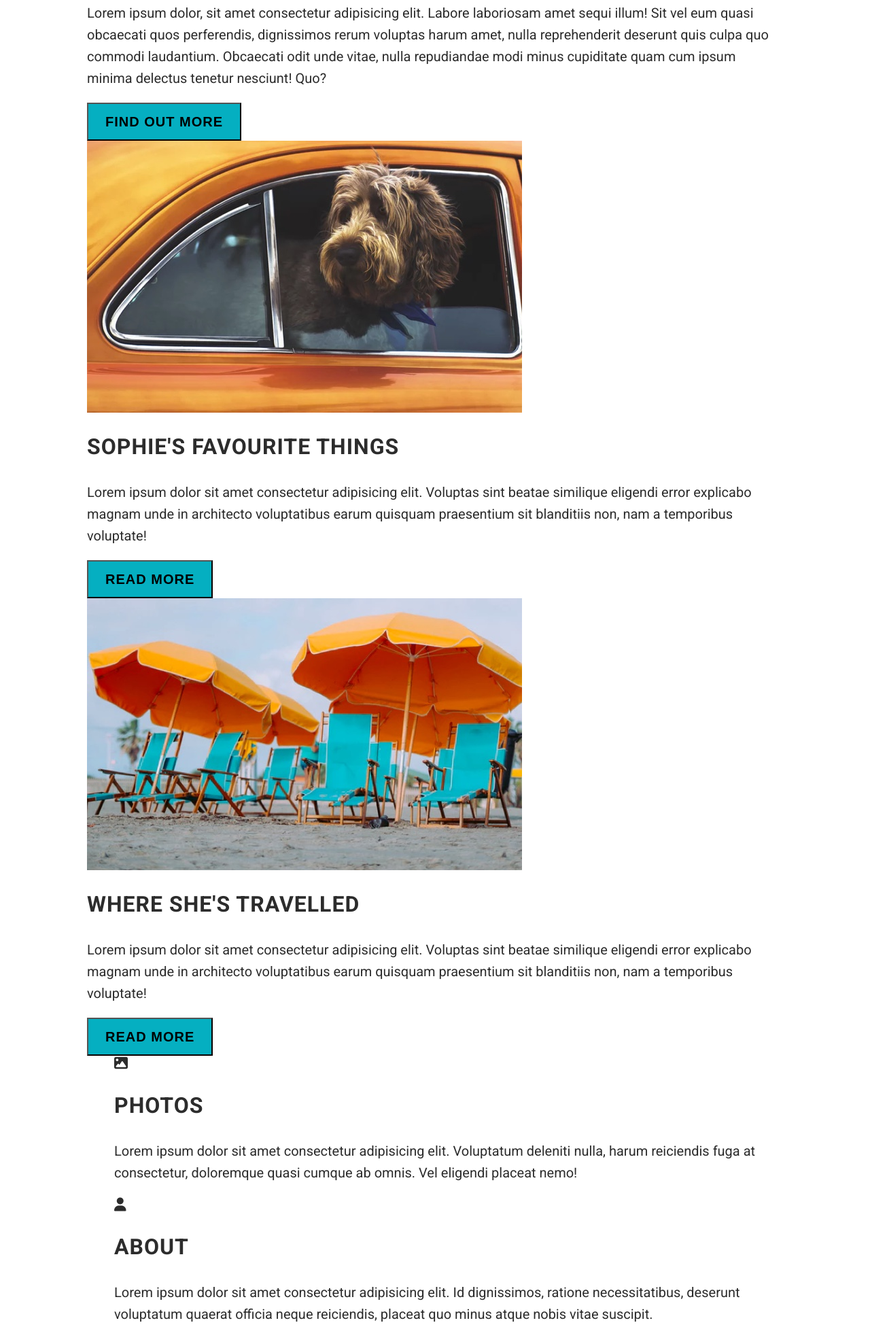
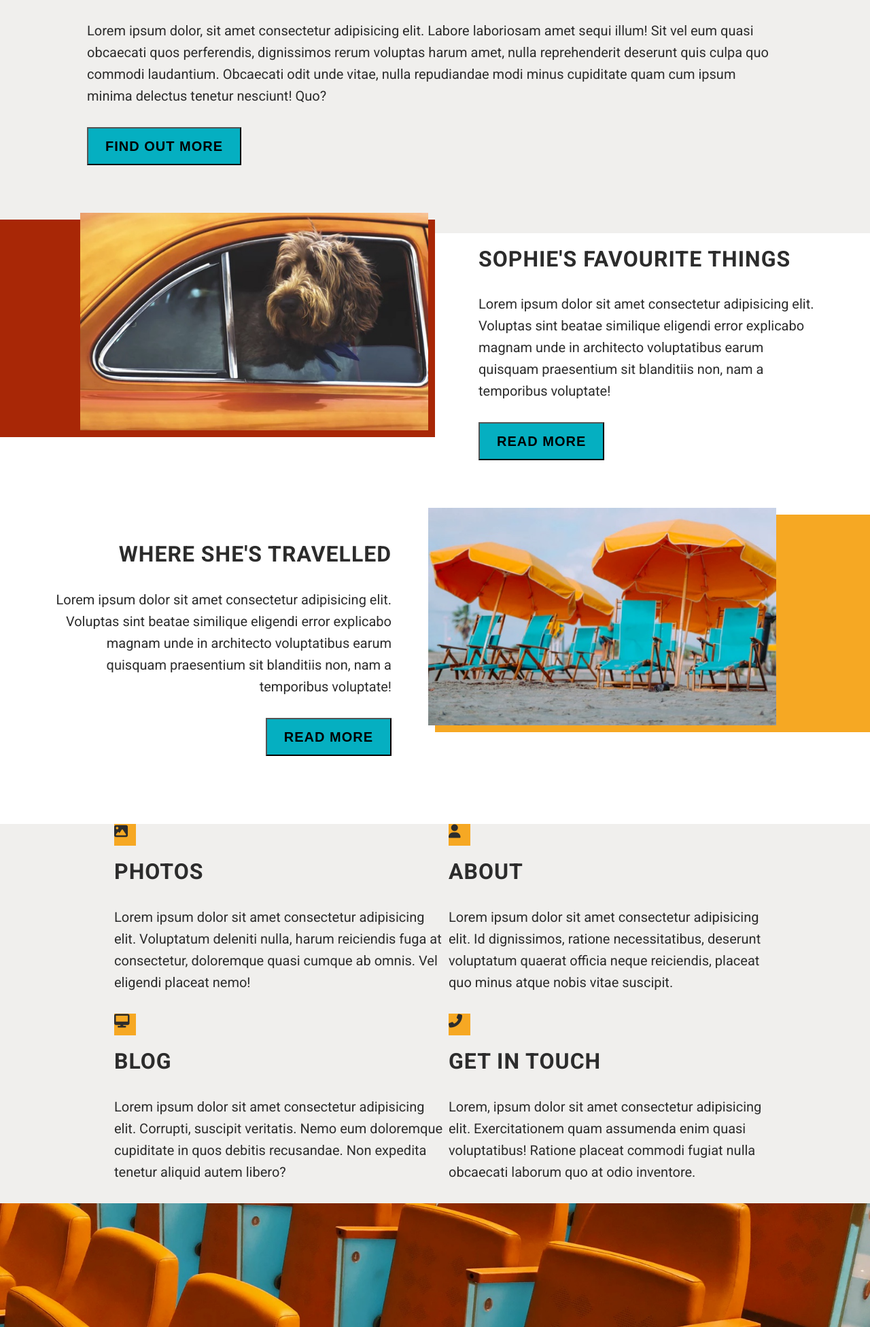
Before and after one commit to PamLu3/PamLuProjectOneSophie, a plain HTML site: page index.html in a window 1280 px wide. Shown: the part 732-2684 px from the top of the page at 68% size. Drawn offline with Linux system fonts and the light colour scheme.

```diff
--- a/index.html
+++ b/index.html
@@ -42,7 +42,7 @@
     <!-- My Main Section -->
     <main>
         <!-- Section Who -->
-        <section>
+        <section class="whois">
             <div class="wrapper">
                 <h2>Who is sophie?</h2>
                 <p>Lorem ipsum dolor, sit amet consectetur adipisicing elit. Labore laboriosam amet sequi illum! Sit vel eum quasi obcaecati quos perferendis, dignissimos rerum voluptas harum amet, nulla reprehenderit deserunt quis culpa quo commodi laudantium. Obcaecati odit unde vitae, nulla repudiandae modi minus cupiditate quam cum ipsum minima delectus tenetur nesciunt! Quo?</p>
@@ -50,27 +50,37 @@
             </div>
         </section>
         <!-- Section Favorite -->
-        <section class="wrapper favorite">
+        <section class="favorite">
+            <div class="flexContainer">
                 <div class="imageContainer">
                     <img src="./assets/home-image-2.jpg" alt="A dog header showing in car windows">
                 </div>
+            </div>
             <div class="textContainer">
+                <div class="wrapper">
                     <h3>Sophie's Favourite Things</h3>
-                <p>Lorem ipsum dolor sit amet consectetur adipisicing elit. Voluptas sint beatae similique eligendi error explicabo magnam unde in architecto voluptatibus earum quisquam praesentium sit blanditiis non, nam a temporibus voluptate!</p>
+                    <p>Lorem ipsum dolor sit amet consectetur adipisicing elit. Voluptas sint beatae similique eligendi error explicabo
+                        magnam unde in architecto voluptatibus earum quisquam praesentium sit blanditiis non, nam a temporibus
+                        voluptate!</p>
                     <button>read more</button>
+                </div>
             </div>
         </section>
         <!-- Section Travel -->
-        <section class="wrapper travel">
+        <section class="travel">
+            <div class="flexContainer">
                 <div class="imageContainer">
-                <img src="./assets/home-image-3.jpg" alt="Many blue reclinig chairs and orange umbrellas">
+                    <img src="./assets/home-image-3.jpg" alt="Many blue reclining chairs and orange umbrellas">
+                </div>
             </div>
             <div class="textContainer">
+                <div class="wrapper">
                     <h3>Where she's travelled</h3>
                     <p>Lorem ipsum dolor sit amet consectetur adipisicing elit. Voluptas sint beatae similique eligendi error explicabo
                         magnam unde in architecto voluptatibus earum quisquam praesentium sit blanditiis non, nam a temporibus
                         voluptate!</p>
                     <button>read more</button>
+                </div>
             </div>
         </section>
         <!-- Section About -->
@@ -78,25 +88,45 @@
             <div class="wrapper">
                 <ul>
                     <li>
+                        <div class="iconContainer">
                             <i class="fa-sharp fa-solid fa-image"></i>
+                        </div>
+                        <div class="textContainer">
                             <h3>Photos</h3>
-                        <p>Lorem ipsum dolor sit amet consectetur adipisicing elit. Voluptatum deleniti nulla, harum reiciendis fuga at consectetur, doloremque quasi cumque ab omnis. Vel eligendi placeat nemo!
+                            <p>Lorem ipsum dolor sit amet consectetur adipisicing elit. Voluptatum deleniti nulla, harum reiciendis fuga at
+                                consectetur, doloremque quasi cumque ab omnis. Vel eligendi placeat nemo!
                             </p>
+                        </div>
                     </li>
                     <li>
+                        <div class="iconContainer">
                             <i class="fa-sharp fa-solid fa-user"></i>
+                        </div>
+                        <div class="textContainer">
                             <h3>About</h3>
-                        <p>Lorem ipsum dolor sit amet consectetur adipisicing elit. Id dignissimos, ratione necessitatibus, deserunt voluptatum quaerat officia neque reiciendis, placeat quo minus atque nobis vitae suscipit.</p>
+                            <p>Lorem ipsum dolor sit amet consectetur adipisicing elit. Id dignissimos, ratione necessitatibus, deserunt voluptatum
+                                quaerat officia neque reiciendis, placeat quo minus atque nobis vitae suscipit.</p>
+                        </div>
                     </li>
                     <li>
+                        <div class="iconContainer">
                             <i class="fa-sharp fa-solid fa-desktop"></i>
+                        </div>
+                        <div class="textContainer">
                             <h3>Blog</h3>
-                        <p>Lorem ipsum dolor sit amet consectetur adipisicing elit. Corrupti, suscipit veritatis. Nemo eum doloremque cupiditate in quos debitis recusandae. Non expedita tenetur aliquid autem libero?</p>
+                            <p>Lorem ipsum dolor sit amet consectetur adipisicing elit. Corrupti, suscipit veritatis. Nemo eum doloremque cupiditate
+                                in quos debitis recusandae. Non expedita tenetur aliquid autem libero?</p>
+                        </div>
                     </li>
                     <li>
+                        <div class="iconContainer">
                             <i class="fa-sharp fa-solid fa-phone-flip"></i>
+                        </div>
+                        <div class="textContainer">
                             <h3>Get in Touch</h3>
-                        <p>Lorem, ipsum dolor sit amet consectetur adipisicing elit. Exercitationem quam assumenda enim quasi voluptatibus! Ratione placeat commodi fugiat nulla obcaecati laborum quo at odio inventore.</p>
+                            <p>Lorem, ipsum dolor sit amet consectetur adipisicing elit. Exercitationem quam assumenda enim quasi voluptatibus!
+                                Ratione placeat commodi fugiat nulla obcaecati laborum quo at odio inventore.</p>
+                        </div>
                     </li>
                 </ul>
             </div>
@@ -106,24 +136,29 @@
             <img src="./assets/home-image-4.jpg" alt="Rows of theater seats">
         </div>
         <!-- Section Journey -->
-        <section class="wrapper journey">
+        <section class="journey">
+            <div class="wrapper">
                 <div class="imageContainer">
                     <img src="./assets/home-image-5.jpg" alt="A lady standing in front of building">
                 </div>
                 <div class="textContainer">
                     <h3>Sophie's Journey</h3>
-                <p>Lorem ipsum dolor sit, amet consectetur adipisicing elit. Qui deleniti sed placeat aspernatur dolorum explicabo a nam pariatur fuga. Quisquam aperiam beatae iste eligendi deserunt veritatis assumenda ipsam tempora debitis adipisci? Repellendus laboriosam adipisci sit error praesentium nesciunt quisquam consequuntur modi? Error ullam sunt labore ducimus officiis natus, quae vero?</p>
+                    <p>Lorem ipsum dolor sit, amet consectetur adipisicing elit. Qui deleniti sed placeat aspernatur dolorum explicabo a
+                        nam pariatur fuga. Quisquam aperiam beatae iste eligendi deserunt veritatis assumenda ipsam tempora debitis
+                        adipisci? Repellendus laboriosam adipisci sit error praesentium nesciunt quisquam consequuntur modi? Error ullam
+                        sunt labore ducimus officiis natus, quae vero?</p>
                     <button>find out more</button>
+                </div>
             </div>
         </section>
         <!-- Gallery area -->
-        <div class="wrapper">
+        <section class="wrapper gallery">
             <ul>
                 <li><img src="./assets/home-image-6.jpg" alt="A bike with basket"></li>
                 <li><img src="./assets/home-image-7.jpg" alt="Upper part of building"></li>
                 <li><img src="./assets/home-image-8.jpg" alt="A section of umbrella of Banana Beach"></li>
             </ul>
-        </div>
+        </section>
     </main>
     <!-- My Footer -->
     <footer>
--- a/styles/sass/_baseStyles.scss
+++ b/styles/sass/_baseStyles.scss
@@ -17,6 +17,7 @@ button {
     letter-spacing: 1px;
     cursor: pointer;
     transition: 0.3s;
+    margin: 0 0 5rem 0;
 
     &:hover {
         background-color: $buttonSelectedColor;
--- a/styles/sass/_navHeader.scss
+++ b/styles/sass/_navHeader.scss
@@ -23,7 +23,7 @@ header {
         .headerContainer {
             img {
                 position: relative;
-                right: 2.4rem;
+                right: 1.4rem;
                 top: 2rem;
             }
             h1 {
--- /dev/null
+++ b/styles/sass/_section.scss
@@ -0,0 +1,100 @@
+.whois,
+.about,
+.journey {
+    background-color: $secondary;
+}
+
+.favorite,
+.travel {
+    display: flex;
+
+    .flexContainer {
+        display: flex;
+        width: 50vw;
+        height: 100%;
+        position: relative;
+        bottom: 1rem;
+        .imageContainer{
+            position: relative;
+            bottom: 10px;
+            right: 10px;
+            width: 80%;
+        }
+    }
+
+    .textContainer {
+        align-self: flex-end;
+        width: 50%;
+    }
+}
+
+.favorite {
+    .flexContainer{
+        justify-content: flex-end;
+        background-color: $imageBkgColor1;
+    }
+    .textContainer {
+        text-align: left;
+    }
+}
+.travel {
+    flex-direction: row-reverse;
+    .flexContainer {
+        justify-content: flex-start;
+        background-color: $imageBkgColor2;
+    }
+    .textContainer {
+        text-align: right;
+    }
+}
+
+.about  {
+    ul {
+        display: flex;
+        flex-wrap: wrap;
+        li {
+            width: 50%;
+            .iconContainer {
+                display: block;
+                height: 32px;
+                width: 32px;
+                // border-radius: 50%;
+                background-color: $primary;
+            }
+        }
+    }
+
+}
+
+.journey {
+    .wrapper {
+        display: flex;
+        justify-content: space-between;
+
+        .imageContainer {
+            width: 30% ;
+        }
+    }
+}
+
+.gallery {
+    ul {
+        display: flex;
+        justify-content: space-between;
+        li {
+            margin: 40px 0;
+            width: 30%;
+        }
+    }
+}
+
+footer {
+    background-color: $footerBkgColor;
+
+    p {
+        text-align: center;
+        padding: 10px 0;
+        color: $secondary;
+        font-size: 1rem;
+    }
+}
--- a/styles/sass/_typography.scss
+++ b/styles/sass/_typography.scss
@@ -31,10 +31,14 @@ h1 {
 
 h2 {
     font-size: 2.1rem;
+    margin-top: 0px;
+    padding-top: 3rem;
 }
 
 h3 {
     font-size: 1.6rem;
+    margin-top: 0px;
+    padding-top: 1rem;
 }
 
 h4,
@@ -50,7 +54,7 @@ p {
     font-weight: normal;
     line-height: 1.6rem;
     letter-spacing: 0px;
-    // margin: 0 0 30px 0; // bottom margin : 30px
+    margin: 0 0 30px 0; // bottom margin : 30px
 }
 
 ul,
--- a/styles/sass/_variables.scss
+++ b/styles/sass/_variables.scss
@@ -4,7 +4,7 @@ $bodyFont: 'Roboto', sans-serif;
 
 /* site colours */
 $primary: #f6a823;
-$secondary: #f0efed;
+$secondary: rgb(240 239 237);
 $fontColor: #2c2c2c;
 $imageBkgColor1: #a82706;
 $imageBkgColor2: #f6a823;
--- a/styles/sass/style.scss
+++ b/styles/sass/style.scss
@@ -3,4 +3,5 @@
 @import 'typography';
 @import 'baseStyles';
 @import 'navHeader';
+@import 'section';
 // @import 'footer';
```
Also changed, not shown: styles/style.css. Lines whose indentation alone changed are shown as unchanged.
